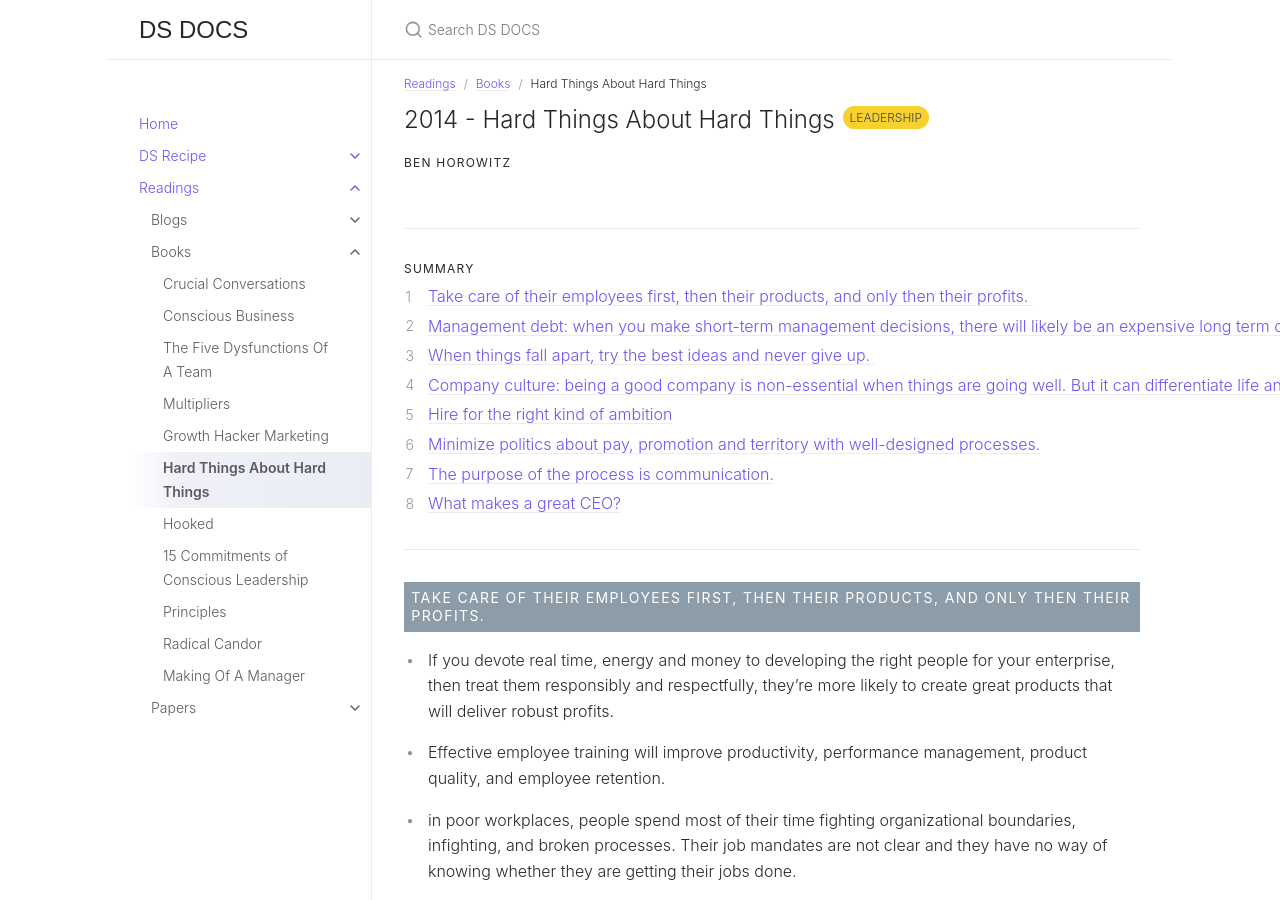
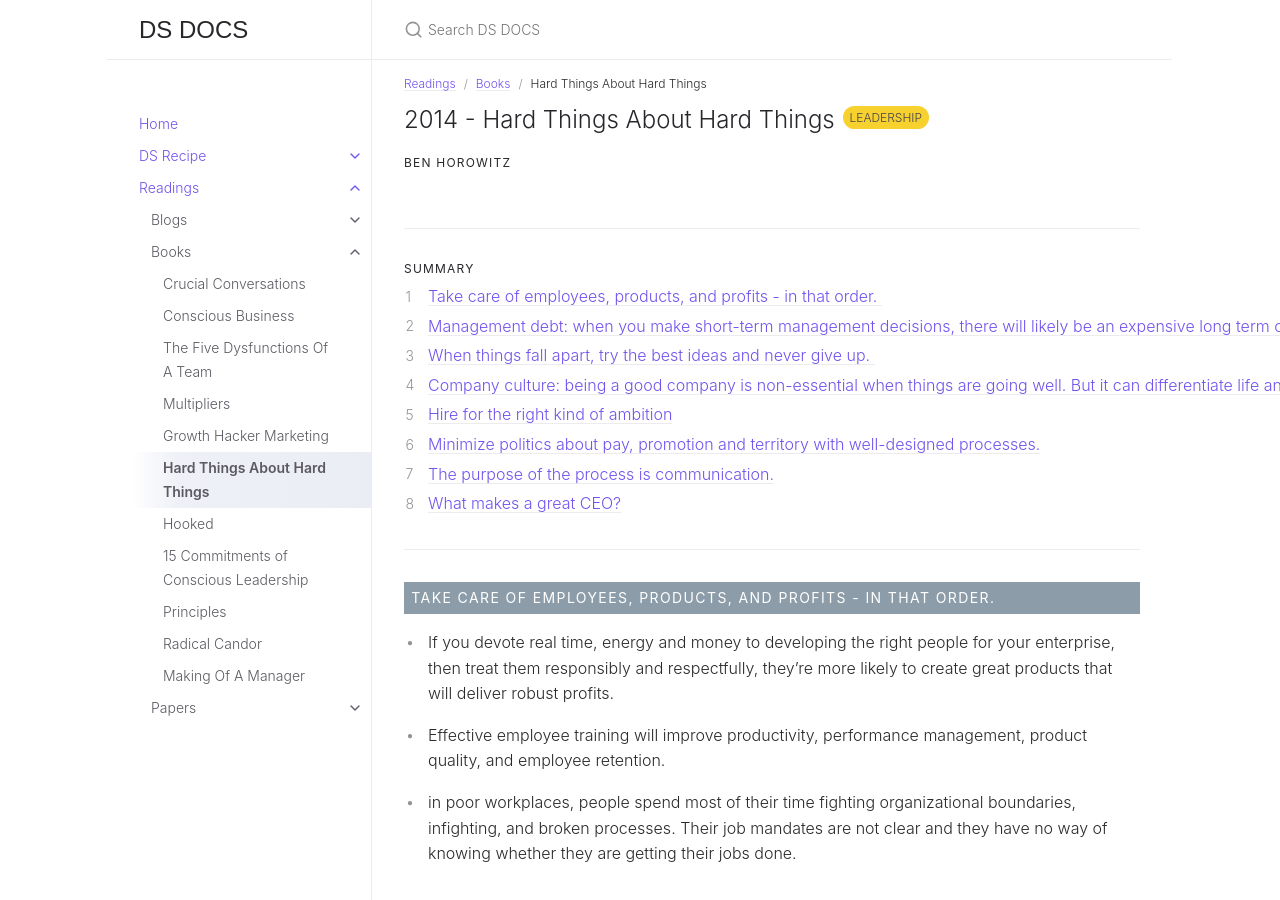
Before and after one commit to thisisjoonlim/dsdocs, a Jekyll site: the page built from docs/readings/books/hard-things-about-hard-things.md, in a window 1280 px wide and 900 px high. Built offline with Jekyll 4.4.1, drawn with Linux system fonts in a browser that asks for light colours; comment, search, counter and statistics services are not loaded.

Commit message:
update the wordings

```diff
--- a/docs/readings/books/hard-things-about-hard-things.md
+++ b/docs/readings/books/hard-things-about-hard-things.md
@@ -26,7 +26,7 @@ Ben Horowitz
 
 ---
 
-##### Take care of their employees first, then their products, and only then their profits.
+##### Take care of employees, products, and profits - in that order.
 - If you devote real time, energy and money to developing the right people for your enterprise, then treat them responsibly and respectfully, they’re more likely to create great products that will deliver robust profits.
 
 - Effective employee training will improve productivity, performance management, product quality, and employee retention.
```
